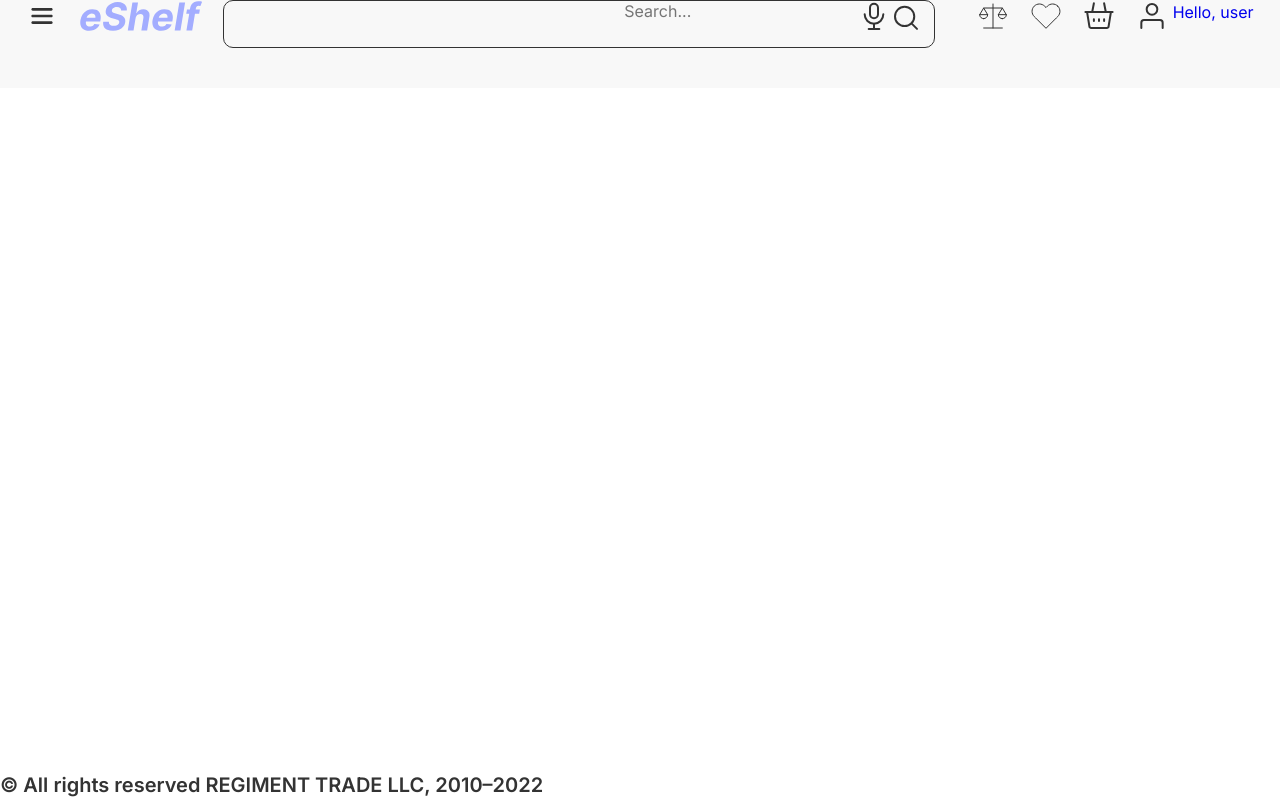
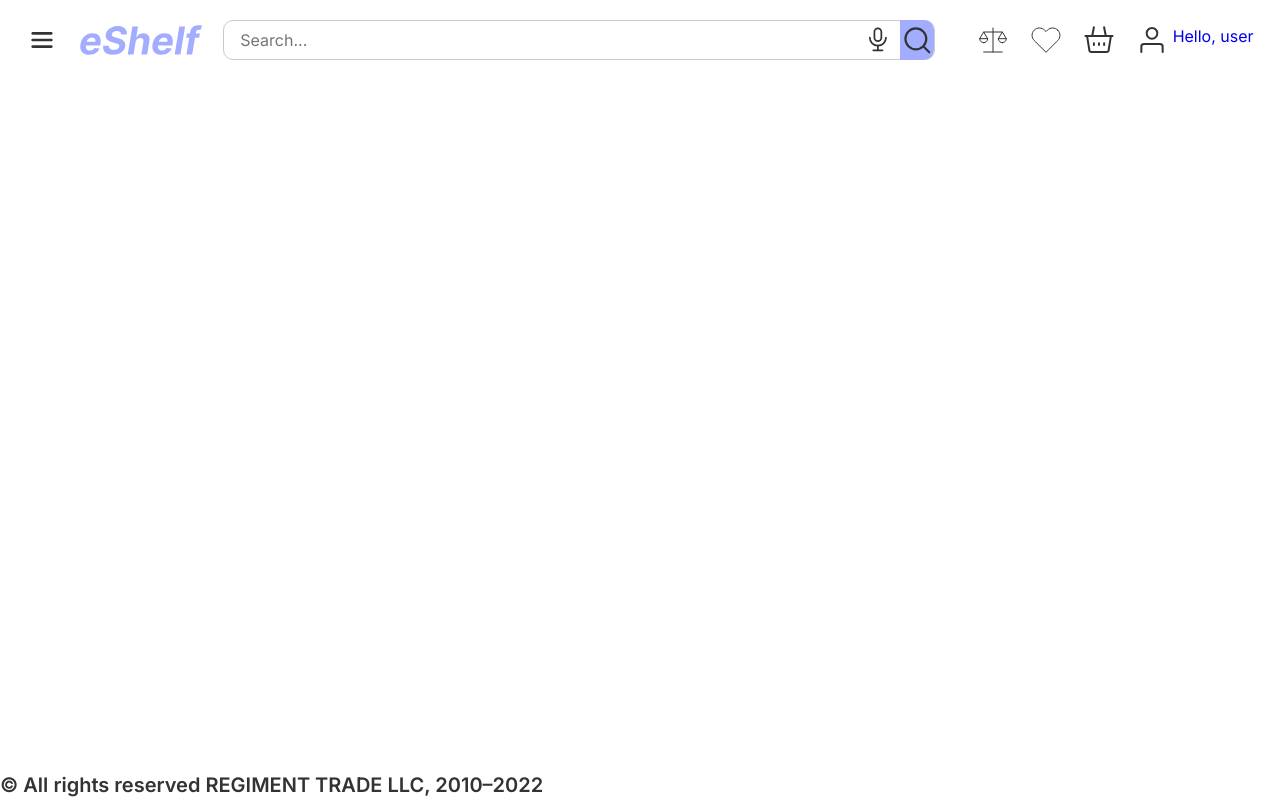
Before and after one commit to VikaBukach/eshelf, a React (Create React App) app: page /cart in a window 1280 px wide. Built offline with nearby package versions, Linux system fonts and the light colour scheme.

Commit message:
added style for header

```diff
--- a/src/app/components/Header/Header.scss
+++ b/src/app/components/Header/Header.scss
@@ -4,7 +4,7 @@
   width: 100%;
   height: 56px;
   padding: 8px 16px;
-  background-color: $primary-color-gray;
+  //background-color: $primary-color-gray;
   .header__logo,
   .header__link-comparing,
   .header__link-favorites,
@@ -39,7 +39,9 @@
 .header__content-container {
   display: flex;
   justify-content: space-around;
-  align-items: flex-start;
+  margin-top: 20px;
+  text-align: center;
+  align-items: center;
 }
 
 .header__menu {
@@ -52,22 +54,34 @@
 
 .header__search-container {
   display: flex;
-  flex-direction: column;
-  flex-wrap: wrap;
-  align-content: flex-end;
+  align-items: center;
+  justify-content: flex-start;
+  flex-direction: row;
+  gap: 8px;
+  text-align: center;
   border: 1px solid;
   border-radius: 10px;
-  padding: 0px 12px 0px 8px;
   height: 40px;
+  font: 400 16px / 1.5 "Inter", sans-serif;
+  color: rgba(160, 160, 160, 0.56);
 
   @media (min-width: $tablet) {
     width: 323px;
+    justify-content: right;
   }
 
   @media (min-width: $desktop) {
     width: 712px;
-    height: 48px;
+    height: 40px;
+    display: flex;
   }
+
+}
+.header__search-input  {
+  font: 400 16px / 1.5 "Inter", sans-serif;
+  color: $secondary-color-grey;
+  width: 100%;
+  margin-left: 16px;
 }
 
 .search-icon {
@@ -75,6 +89,10 @@
 
   @media (min-width: $tablet) {
     display: inline-block;
+    border-radius: 0 10px 10px 0;
+    width: 40px;
+    height: 40px;
+    background: #a3adff;
   }
 }
 
--- a/src/app/components/Main/Sections/Banner_main/Banner_main.scss
+++ b/src/app/components/Main/Sections/Banner_main/Banner_main.scss
@@ -1,7 +1,7 @@
 @import "../../../../../assets/styles/style";
 
 .banner_main {
-  margin: 24px 0;
+  margin: 30px 0;
 
   .banner_main-slider-item {
     padding: 0 17px;
```
